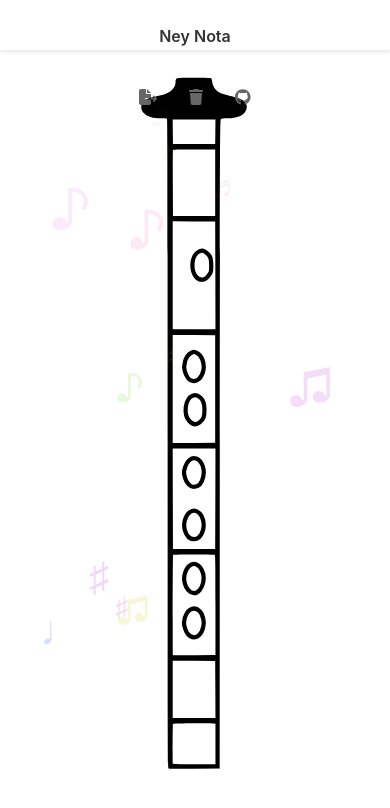
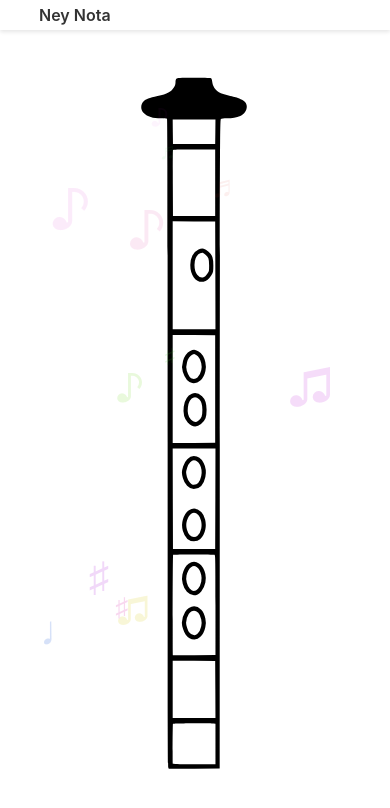
Before and after one commit to ahmeturganci/ney-nota-coloring, a React (Vite) app: page / in a window 390 px wide. Shown: the top 808 px of the page. Built offline with nearby package versions, Linux system fonts and the light colour scheme.

Commit message:
menu fix

```diff
--- a/src/App.css
+++ b/src/App.css
@@ -7,7 +7,6 @@
 }
 
 .logo {
-  height: 6em;
   padding: 1.5em;
   will-change: filter;
   transition: filter 300ms;
--- a/src/components/Menu.css
+++ b/src/components/Menu.css
@@ -1,94 +1,93 @@
+.logo {
+  display: flex;
+  align-items: center;
+  font-weight: 600;
+  color: #333;
+  z-index: 1001;
+  padding: 0 10px;
+}
+
 .header {
   position: fixed;
   top: 0;
   left: 0;
   right: 0;
   height: 30px;
-  background: #ffffff;
+  background: #fff;
   box-shadow: 0 2px 4px rgba(0,0,0,0.1);
   z-index: 1000;
 }
 
 .nav-menu {
-  height: 100%;
   display: flex;
   justify-content: space-between;
   align-items: center;
-  max-width: 1200px;
+  padding: 0 20px;
+  height: 100%;
 }
 
-.logo {
-  font-size: 18px;
-  font-weight: 600;
-  color: #333;
+.hamburger {
+  display: none;
+  background: none;
+  border: none;
+  font-size: 24px;
+  cursor: pointer;
+  color: #666;
 }
 
 .nav-buttons {
   display: flex;
-  gap: 2rem;
-  height: 100%;
-}
-
-.nav-buttons button {
-  border: none;
-  border-radius: 4px;
-  color: white;
-  cursor: pointer;
-  font-size: 0.9rem;
-  transition: background 0.3s ease;
-}
-
-.nav-buttons button:hover {
-  background:rgb(248, 141, 0);
+  align-items: center;
+  gap: 20px;
 }
 
 .nav-buttons a {
-  display: flex;
-  align-items: center;
-  height: 100%;
   color: #666;
+  text-decoration: none;
   font-size: 14px;
-  padding: 0 1rem;
+  padding: 8px;
   transition: all 0.3s ease;
   border-bottom: 2px solid transparent;
 }
 
 .nav-buttons a:hover {
-  color:rgb(248, 141, 0);
-  border-bottom: 2px solid rgb(248, 141, 0);;
+  color: rgb(248, 141, 0);
+  border-bottom: 2px solid rgb(248, 141, 0);
 }
 
-@media (max-width: 600px) {
-  .nav-menu {
-    flex-direction: column;
-    gap: 1rem;
+@media (max-width: 768px) {
+  .hamburger {
+    display: block;
   }
 
   .nav-buttons {
-    width: 100%;
-    justify-content: center;
-    gap: 1rem;
+    display: none;
+    position: absolute;
+    top: 60px;
+    left: 0;
+    right: 0;
+    flex-direction: column;
+    background: white;
+    padding: 0;
+    box-shadow: 0 2px 4px rgba(0,0,0,0.1);
   }
 
-  .nav-buttons button {
-    padding: 0.5rem;
-    font-size: 0.8rem;
+  .nav-buttons.open {
+    display: flex;
   }
 
-  .header {
-    height: 50px;
+  .nav-buttons a {
+    width: 100%;
+    padding: 15px 20px;
+    border-bottom: 1px solid #eee;
+  }
+
+  .nav-buttons a:hover {
+    background: #f5f5f5;
+    border-bottom: 1px solid #eee;
   }
 
   .nav-menu {
-    padding: 0 1rem;
-  }
-
-  .logo {
-    font-size: 1rem;
-  }
-
-  .nav-buttons a {
-    padding: 0 0.5rem;
-    font-size: 1rem;
+    padding: 0 15px;
   }
 }
```
Also changed, not shown: 1 other file (tests, documents, lock files or other folders).
